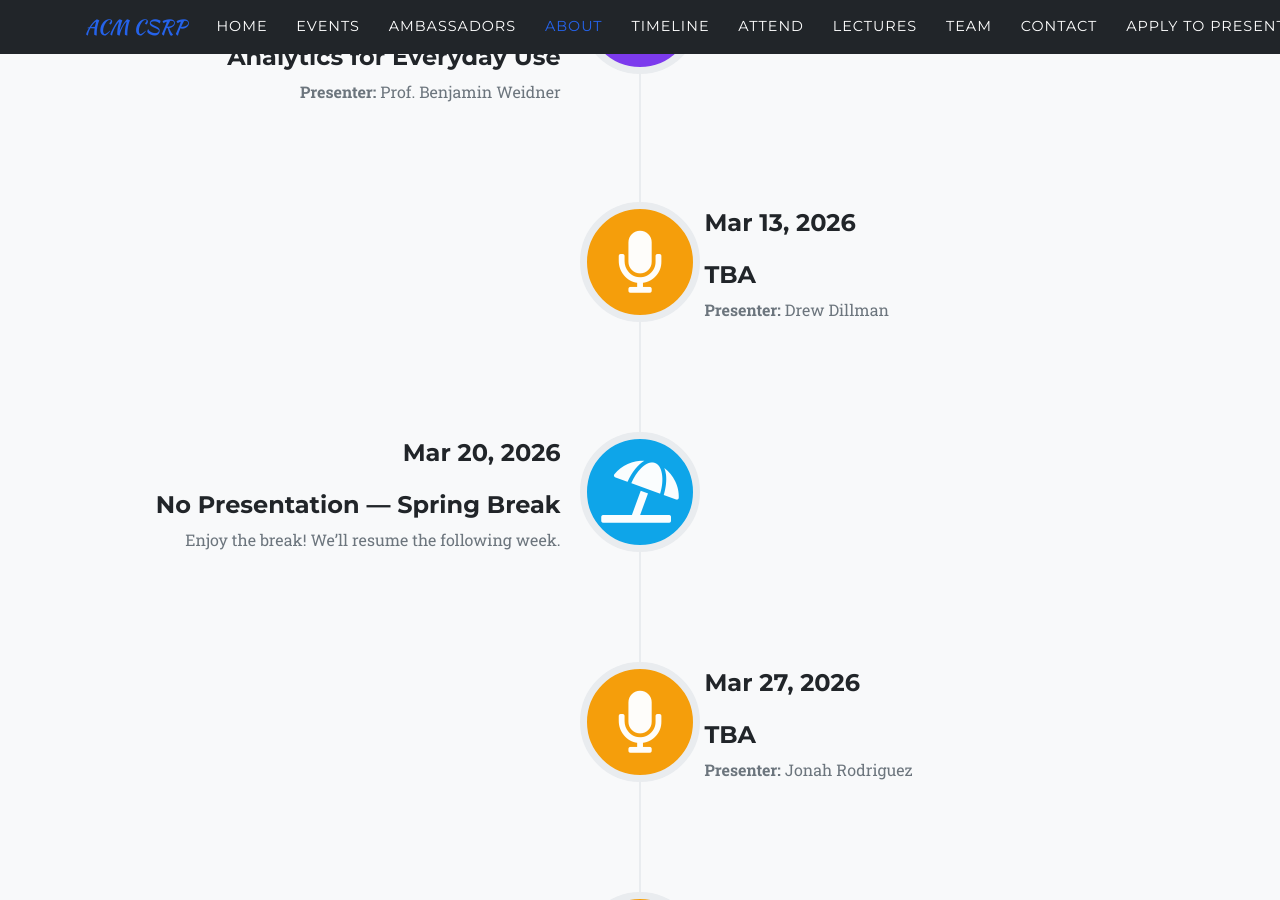
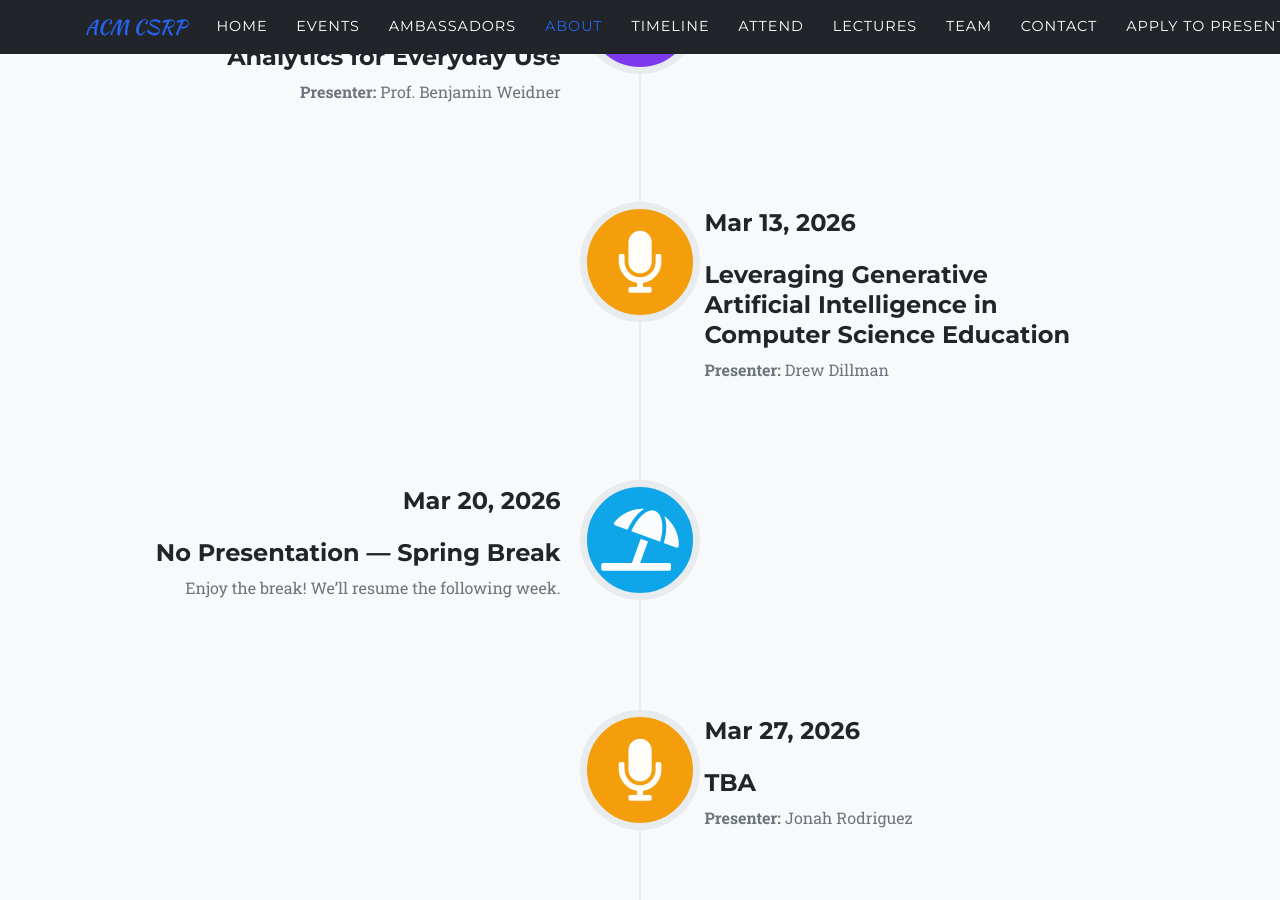
Before and after one commit to csrp-rowan/csrp-rowan.github.io, a Jekyll site: the page built from index.md, in a window 1280 px wide and 900 px high, scrolled down 4496 px. Built offline with Jekyll 4.4.1, drawn with Linux system fonts in a browser that asks for light colours; some web fonts are replaced.

Commit message:
Mon Mar  9 03:42:21 PM EDT 2026

```diff
--- a/_data/sitetext.yml
+++ b/_data/sitetext.yml
@@ -118,7 +118,7 @@ en: &DEFAULT_EN
         icon: "fas fa-vr-cardboard"
         color: "#7C3AED"
       - year: "Mar 13, 2026"
-        title: "TBA"
+        title: "Leveraging Generative Artificial Intelligence in Computer Science Education"
         desc: "**Presenter:** Drew Dillman"
         icon: "fas fa-microphone"
         color: "#F59E0B"
```
